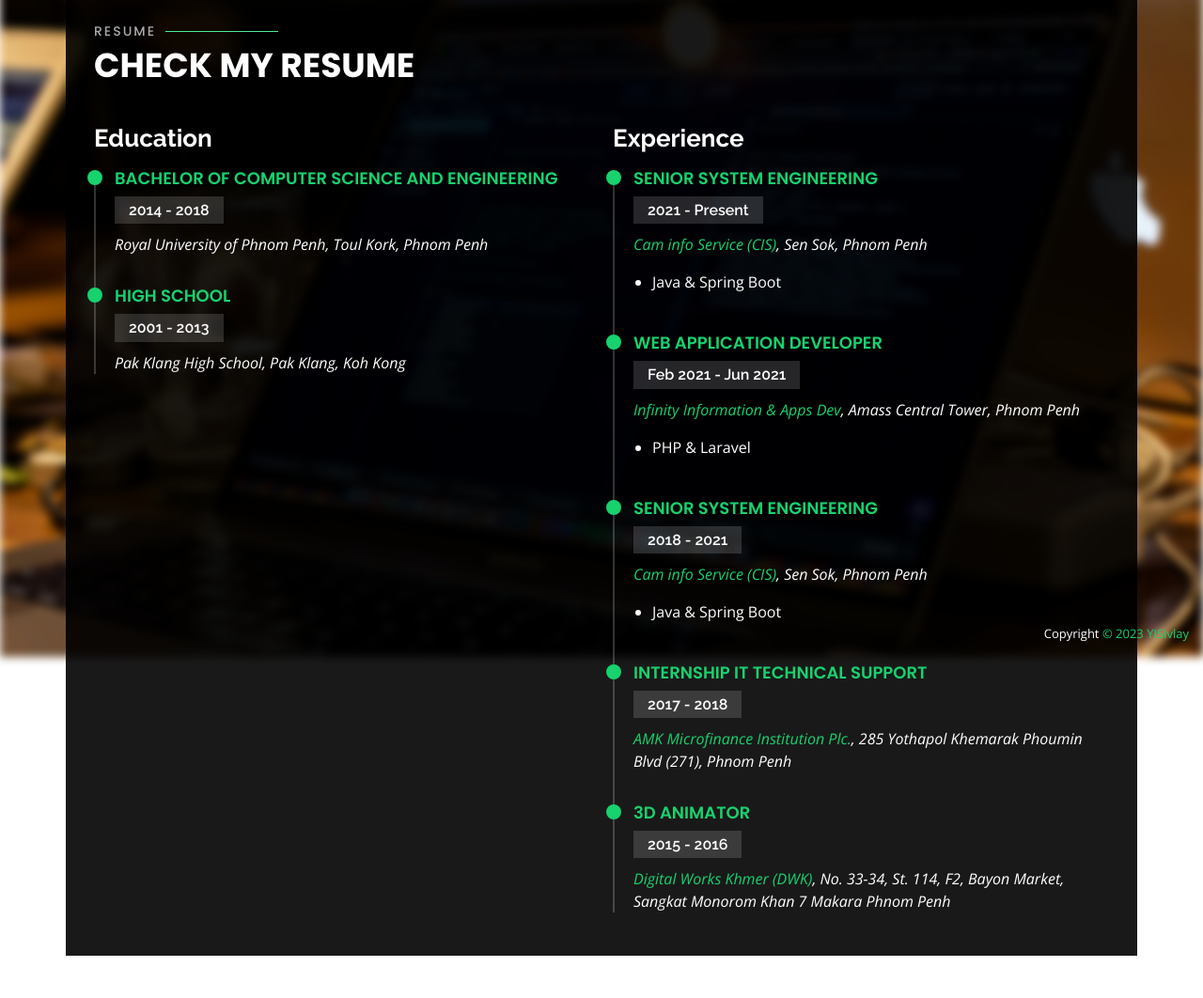
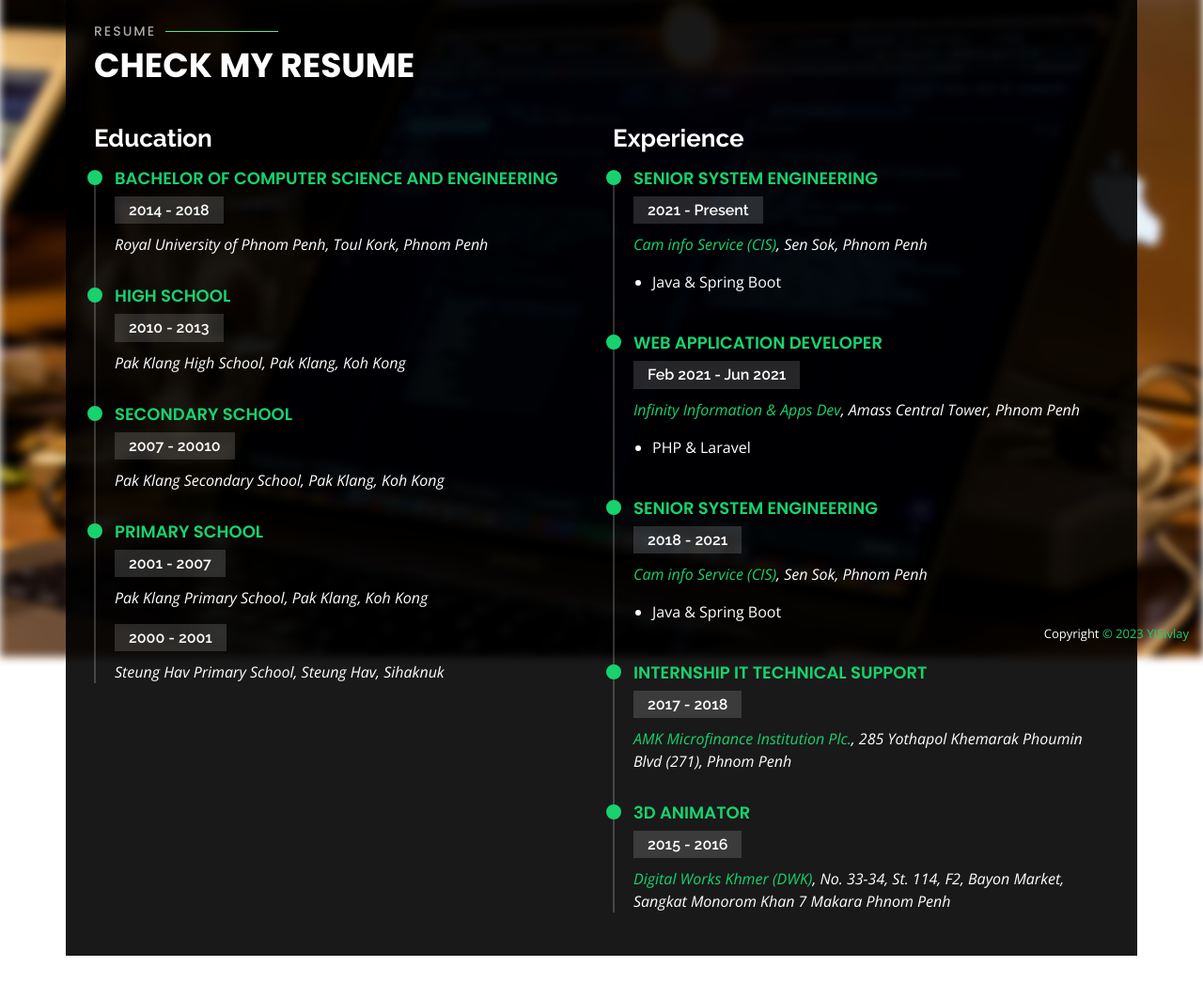
Before and after one commit to yisivlay/personal, a Flask app: page / in a window 1280 px wide, after a click on "Resume". Shown: the part 101-1163 px from the top of the page at 94% size. Run offline with Flask 3, Linux system fonts and the light colour scheme; some libraries are stand-ins or nearby versions.

Commit message:
updated resume.

```diff
--- a/templates/home/resume.html
+++ b/templates/home/resume.html
@@ -15,8 +15,20 @@
                 </div>
                 <div class="resume-item">
                     <h4>High School</h4>
-                    <h5>2001 - 2013</h5>
+                    <h5>2010 - 2013</h5>
                     <p><em>Pak Klang High School, Pak Klang, Koh Kong</em></p>
+                </div>
+                <div class="resume-item">
+                    <h4>Secondary School</h4>
+                    <h5>2007 - 20010</h5>
+                    <p><em>Pak Klang Secondary School, Pak Klang, Koh Kong</em></p>
+                </div>
+                <div class="resume-item">
+                    <h4>Primary School</h4>
+                    <h5>2001 - 2007</h5>
+                    <p><em>Pak Klang Primary School, Pak Klang, Koh Kong</em></p>
+                    <h5>2000 - 2001</h5>
+                    <p><em>Steung Hav Primary School, Steung Hav, Sihaknuk</em></p>
                 </div>
             </div>
             <div class="col-lg-6">
```
